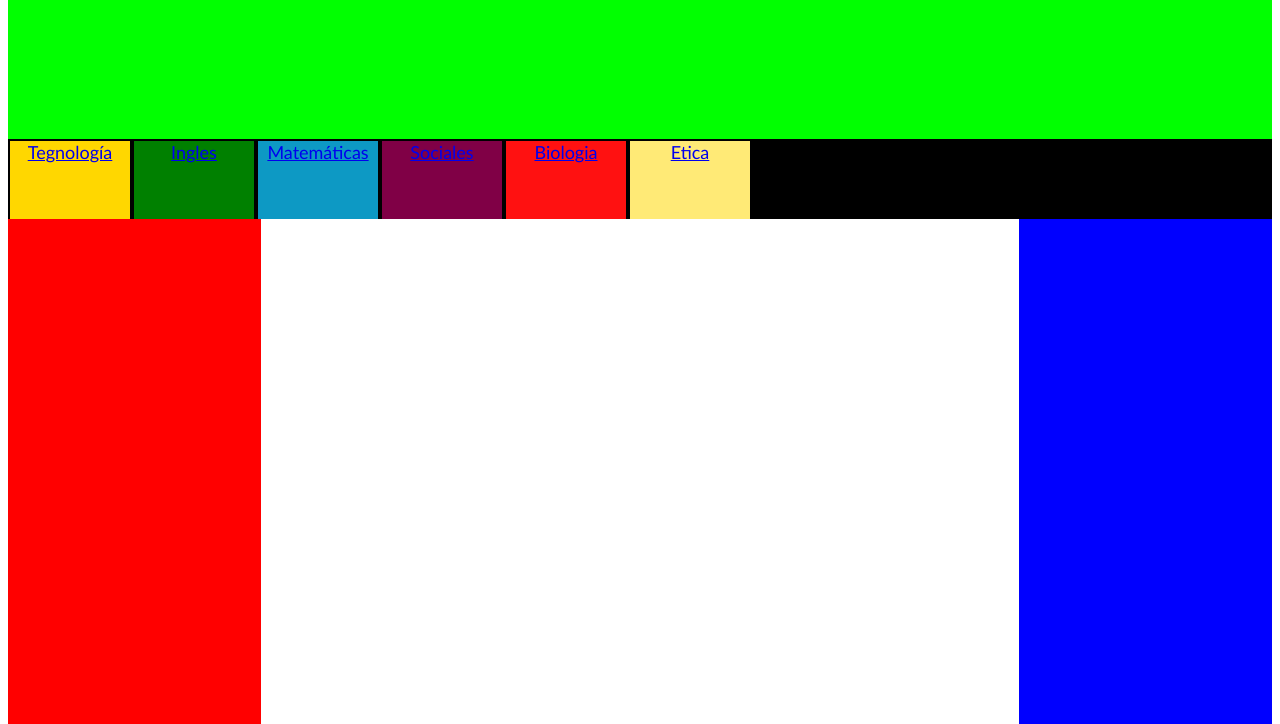
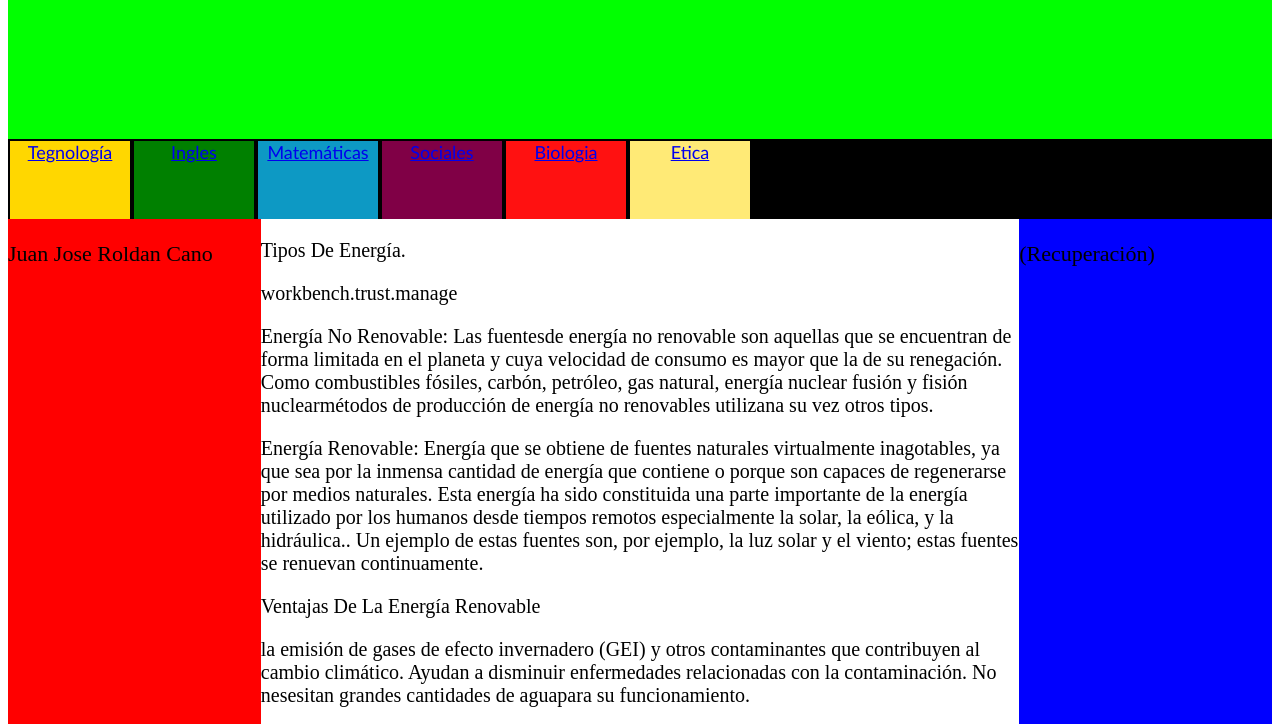
Before and after one commit to JJRoldancano/pajina-8-4, a plain HTML site: page tegnologia.html in a window 1280 px wide. Shown: the part 69-793 px from the top of the page. Drawn offline with Linux system fonts and the light colour scheme.

Commit message:
Recuperación 1 Periodo Juan Jose Roldan Cano

```diff
--- a/tegnologia.html
+++ b/tegnologia.html
@@ -33,9 +33,41 @@
      </div>
        </div>
         <div  class="contenedor2">
-         <div  class="izquierdo"></div>
-         <div  class="centro"></div>
-         <div  class="derecho"></div>
+         <div  class="izquierdo">
+          <p>Juan Jose Roldan Cano</p>
+         </div>
+         <div  class="centro">
+         <p>Tipos De Energía.</p>
+         workbench.trust.manage
+         <p>Energía No Renovable: Las fuentesde energía no renovable son aquellas que se encuentran de
+          forma limitada en el planeta y cuya velocidad de consumo es mayor que la de su renegación.
+          Como combustibles fósiles, carbón, petróleo, gas natural, energía nuclear fusión y
+          fisión nuclearmétodos de producción de energía no renovables utilizana su vez otros tipos.</p>
+
+          <p>Energía Renovable: Energía que se obtiene de fuentes naturales virtualmente inagotables,
+            ya que sea por la inmensa cantidad de energía que contiene o porque son capaces de regenerarse
+            por medios naturales. Esta energía ha sido constituida una parte importante de la   energía
+            utilizado por los humanos desde tiempos remotos especialmente la solar,
+             la eólica, y la hidráulica.. Un ejemplo de estas fuentes son, por ejemplo, la luz
+             solar y el viento; estas fuentes se renuevan continuamente.</p>
+
+             <p>Ventajas De La Energía Renovable</p>
+
+             <p>la emisión de gases de efecto invernadero
+              (GEI) y otros contaminantes que contribuyen
+              al cambio climático. Ayudan a disminuir enfermedades
+              relacionadas con la contaminación. No nesesitan grandes
+              cantidades de aguapara su funcionamiento.</p>
+
+              <p>Desventajas De La Energía No Renovable</p>
+
+              <p> Las energías no renovables son fuentes de energía finita, es decir
+                que tienen una reserva limitada que disminuye a medida que se consume.</p>
+
+         </div>
+         <div  class="derecho">
+          <p>(Recuperación)</p>
+         </div>
       </div>
     </div>
 </body>
--- a/temas.css
+++ b/temas.css
@@ -30,19 +30,19 @@
     width: 20%;
     height: 1200px;
     background-color: rgb(255, 0, 0);
-
+    font-size: 22px;
 }
 .centro{
     width: 60%;
     height: 1200px;
     background-color: rgb(255, 255, 255);
-
+    font-size: 20px;
 }
 .derecho{
     width: 20%;
     height: 1200px;
     background-color: blue;
-
+    font-size: 22px;
 }
 .tegnologia{
     width: 120px;
```
